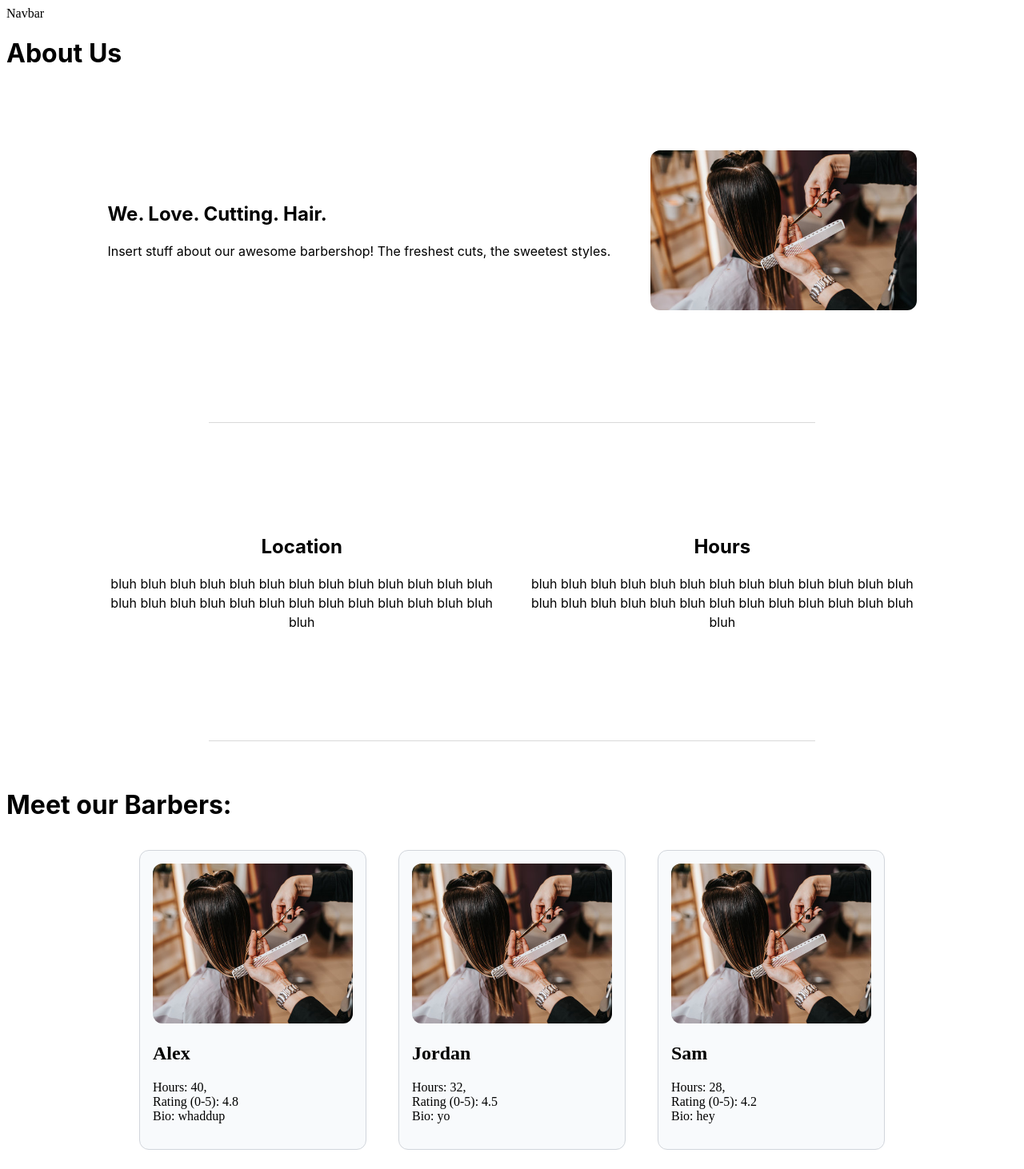
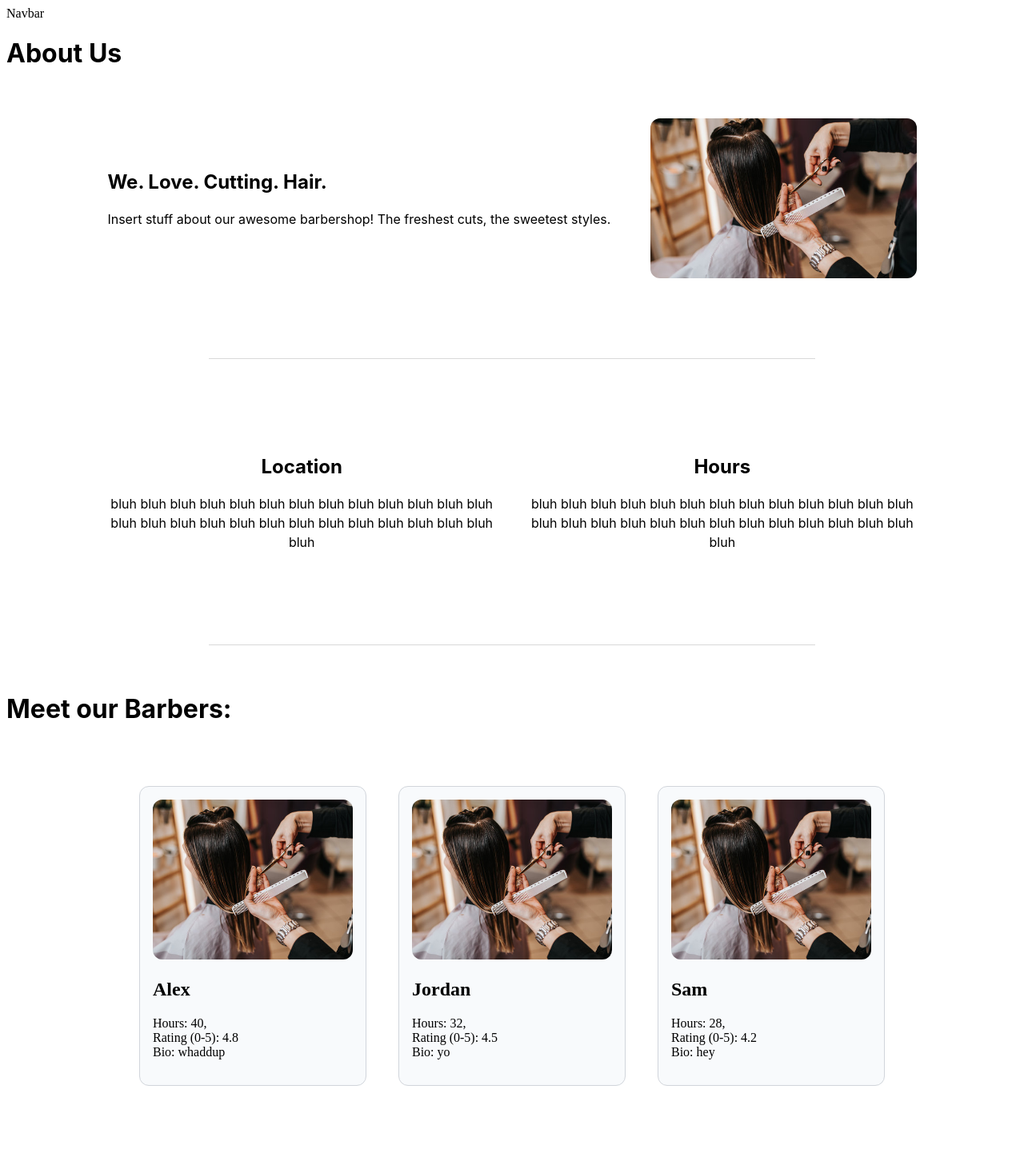
Before and after one commit to seamuscon8/Team4Hack4Impact, a Next.js app: page /about in a window 1280 px wide. Shown: the whole page at 80% size. After the commit the page ends 1422 px from the top, so only its background shows below. Built offline with nearby package versions, Linux system fonts and the light colour scheme.

Commit message:
feat: adjust padding on about page sections for improved layout

```diff
--- a/src/app/about/about-page.module.css
+++ b/src/app/about/about-page.module.css
@@ -23,7 +23,8 @@
 .aboutContent {
   display: flex;
   gap: 50px;
-  padding: 80px 10%;
+  padding: 40px 10%;
+
   align-items: center;
 }
 
@@ -41,7 +42,8 @@
   display: grid;
   grid-template-columns: repeat(2, 1fr);
   gap: 40px;
-  padding: 60px 10%;
+  padding: 40px 10%;
+
   text-align: center;
 }
 
@@ -49,6 +51,8 @@
   display: flex;
   flex-wrap: wrap;
   gap: 40px;
+  padding: 40px 10%;
+
   justify-content: center;
   align-items: center;
 }
```
